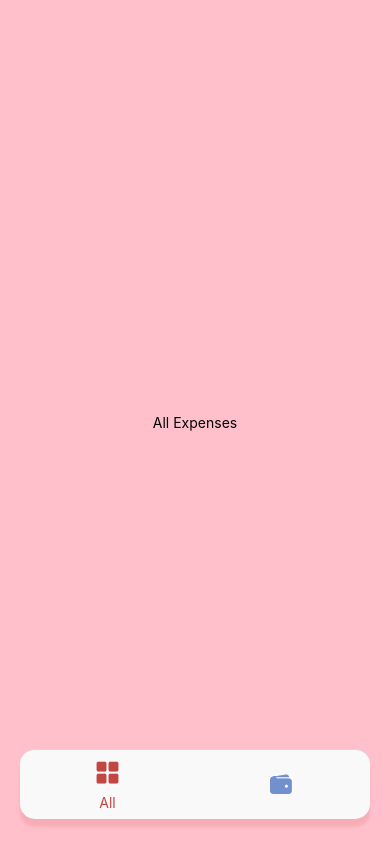
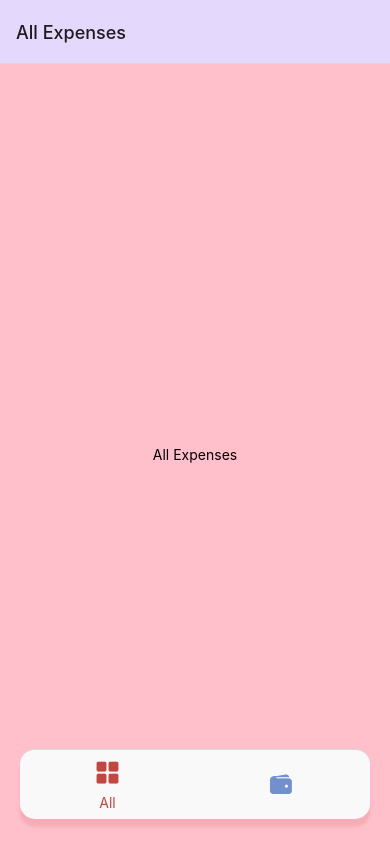
Before and after one commit to Mrkouhadi/RN-expenseTracker, a React Native app: screen /Tabs in a window 390 px wide. Built offline with nearby package versions, Linux system fonts and the light colour scheme.

Commit message:
editing tabs navigator

```diff
--- a/src/navigation/Tabs.js
+++ b/src/navigation/Tabs.js
@@ -6,6 +6,7 @@ import Icon from 'react-native-vector-icons/AntDesign';
 
 import {RecentExpenses, AllExpenses} from '../screens'
 import Colors from '../constants/Colors';
+import { GlobalStyles } from '../constants/styles';
 
 const Tab = createBottomTabNavigator();
 
@@ -15,7 +16,7 @@ const Tabs=()=> {
     <Tab.Navigator
             screenOptions={{
                 tabBarShowLabel: false,
-                headerShown:false,
+                headerStyle:{backgroundColor:GlobalStyles.colors.primary50},
                 tabBarStyle:{
                   position:'absolute', bottom:25, right:20, left:20,
                   elevation:0,
@@ -26,13 +27,13 @@ const Tabs=()=> {
                 }
             }}
     >
-      <Tab.Screen name="AllExpenses" component={AllExpenses} options={{
+      <Tab.Screen name="All Expenses" component={AllExpenses} options={{
         tabBarIcon: ({focused}) => (<View style={{alignItems:'center',justifyContent:'center',top:Platform.OS === 'ios'?15:0}}>
                               <Icon name="appstore1" color={focused ? Colors.primaryColor:Colors.fontColor} size={25} />
                               {focused && <Text style={{color:Colors.primaryColor,marginTop:8 }}>All</Text>}
                           </View> )
         }}/>
-      <Tab.Screen name="RecentExpenses" component={ RecentExpenses} options={{
+      <Tab.Screen name="Recent Expenses" component={ RecentExpenses} options={{
         tabBarIcon: ({focused}) => (<View style={{alignItems:'center',justifyContent:'center',top:Platform.OS === 'ios'?15:0}}>
                               <Ionicons name="wallet" color={focused ? Colors.primaryColor:Colors.fontColor} size={25} />
                               {focused && <Text style={{color:Colors.primaryColor,marginTop:8 }}>Recent</Text>}
```
